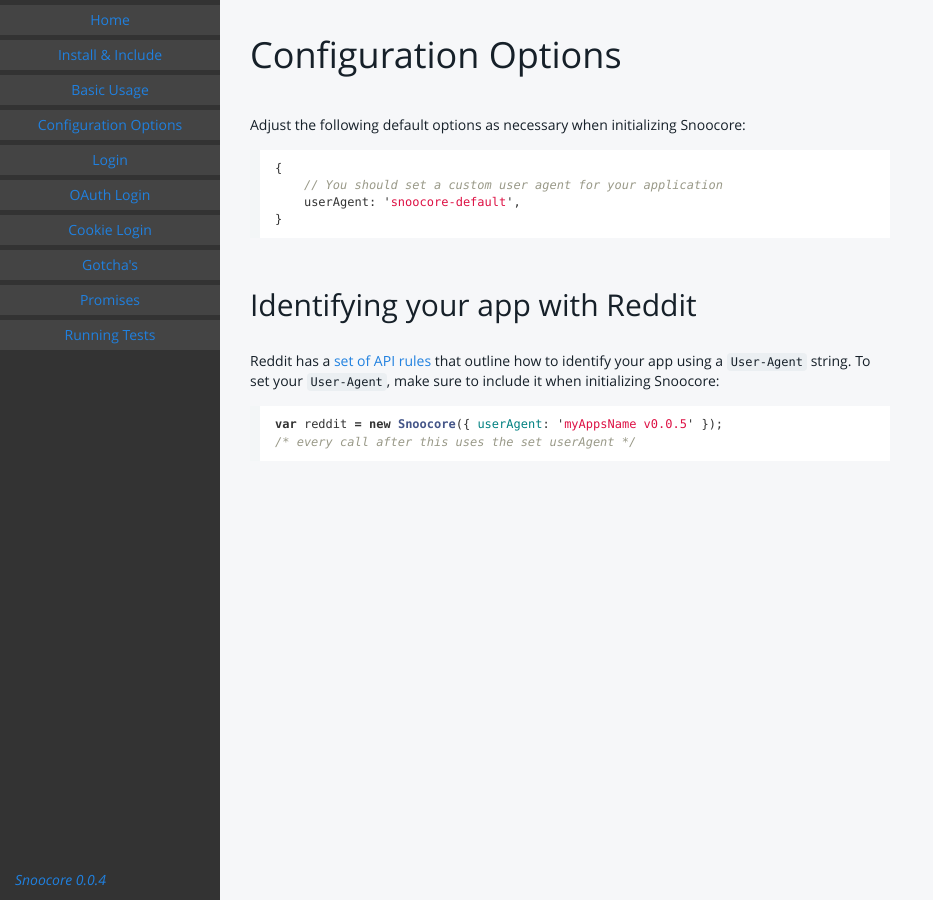
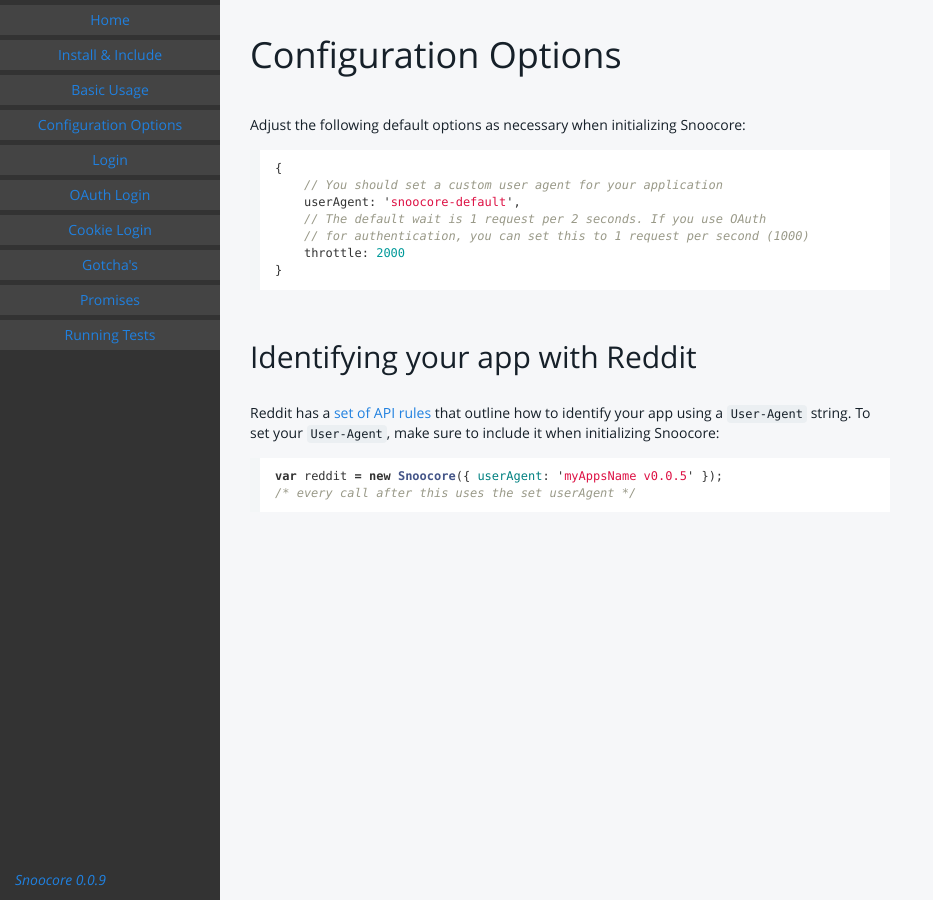
Before and after one commit to terryma/snoocore, a Jekyll site: the page built from config.md, in a window 1280 px wide. Shown: the whole page, without its empty margins (0-933 px from the left). Built offline with Jekyll 4.4.1, drawn with Linux system fonts in a browser that asks for light colours; Markdown is read by kramdown in place of the engine named in the settings.

Commit message:
include links to repo, document throttle setting

````diff
--- a/_layouts/default.html
+++ b/_layouts/default.html
@@ -15,7 +15,7 @@
 
 		<div class="sidebar">
 
-			<div class="sidebarTitle"><a href="https://github.com/trevorsenior/snoocore">Snoocore 0.0.4</a></div>
+			<div class="sidebarTitle"><a href="https://github.com/trevorsenior/snoocore">Snoocore 0.0.9</a></div>
 
 			<a class="itemInSidebar" href="index.html">
 			Home</a>
--- a/config.md
+++ b/config.md
@@ -11,6 +11,9 @@
 {
     // You should set a custom user agent for your application
     userAgent: 'snoocore-default',
+    // The default wait is 1 request per 2 seconds. If you use OAuth
+    // for authentication, you can set this to 1 request per second (1000)
+    throttle: 2000
 }
 ```
 
````
Also changed, not shown: index.md (+3 -1 lines).
